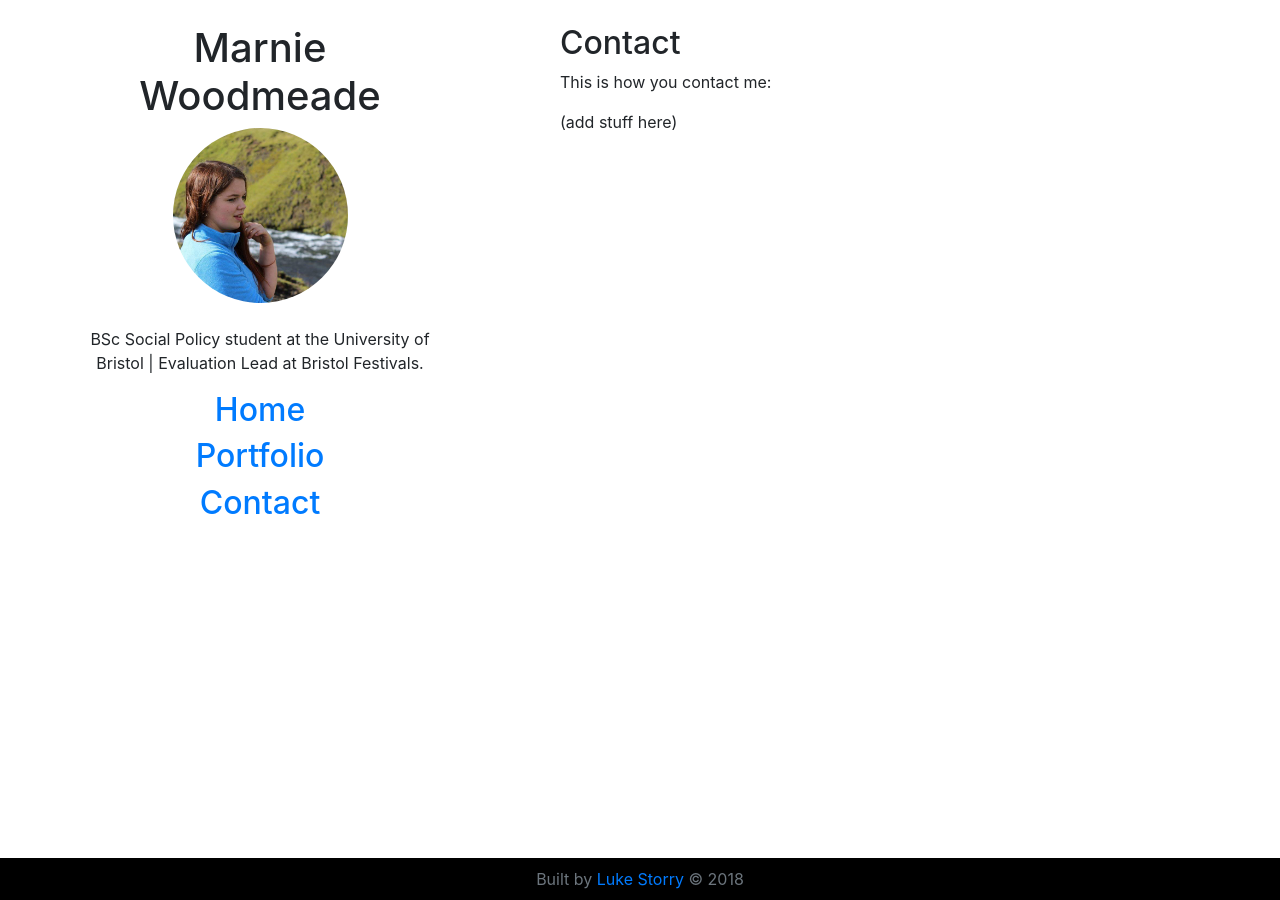
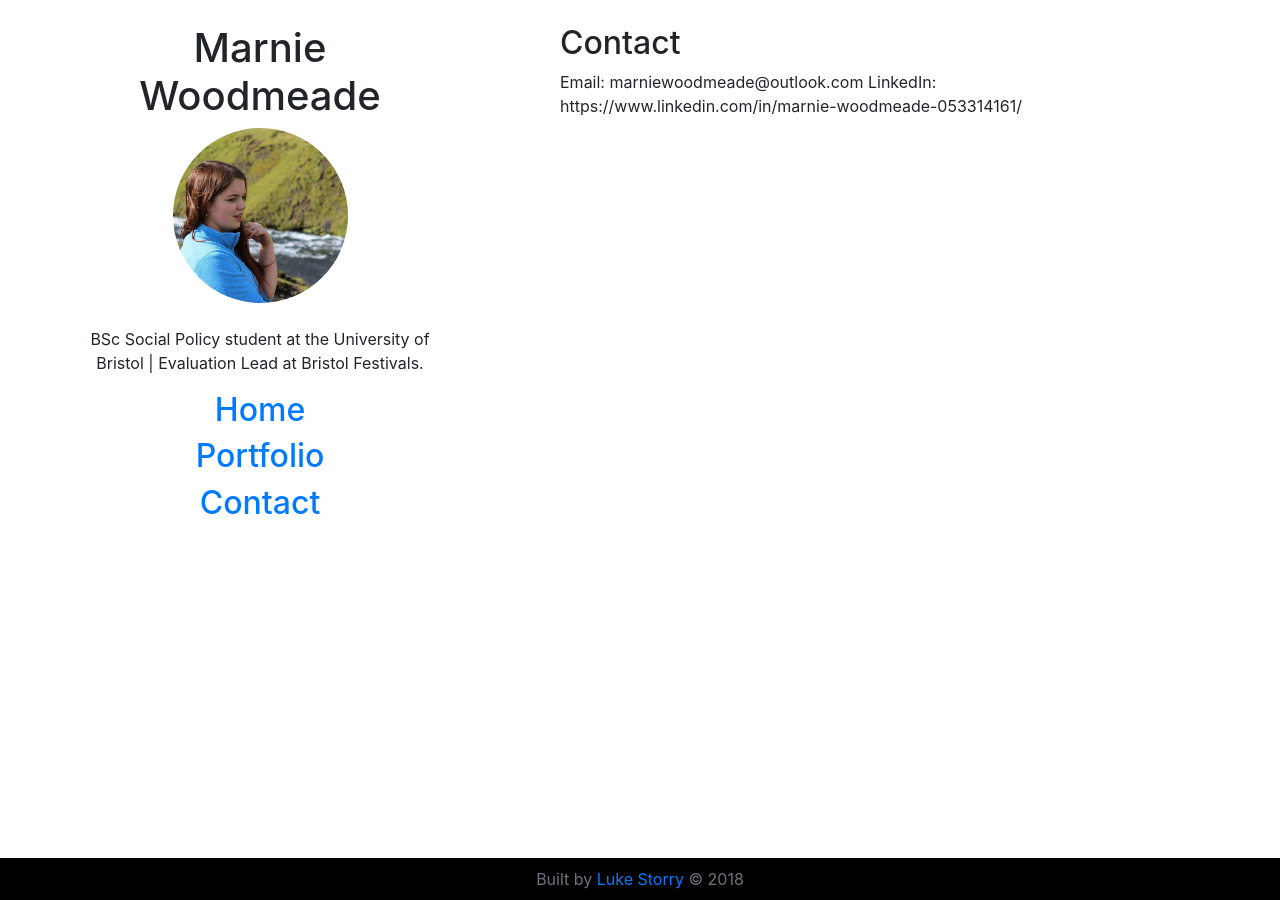
Before and after one commit to LukeStorry/marniewoodmeade, a Jekyll site: the page built from contact.md, in a window 1280 px wide. Built offline with Jekyll 4.4.1, drawn with Linux system fonts in a browser that asks for light colours.

Commit message:
Update contact.md

```diff
--- a/contact.md
+++ b/contact.md
@@ -3,6 +3,5 @@ layout: default
 title: Contact
 ---
 
-This is how you contact me:
-
-(add stuff here)
+Email: marniewoodmeade@outlook.com
+LinkedIn: https://www.linkedin.com/in/marnie-woodmeade-053314161/
```
